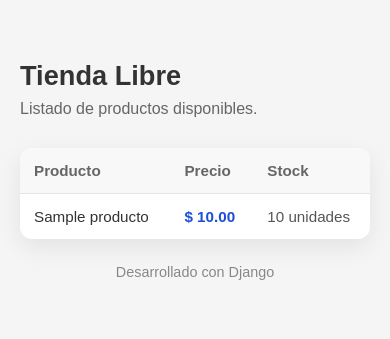
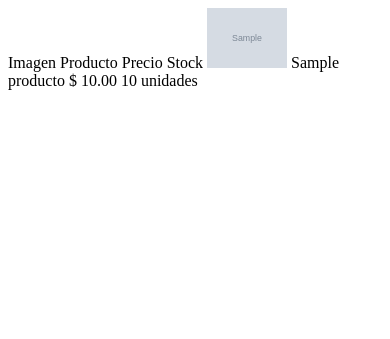
Before and after one commit to Villada-PG3/trabajo-practico-tienda-libre-tomasb2009, a Django app: page / in a window 390 px wide. Shown: the top 339 px of the page. Run offline with Django 5.2, Linux system fonts and the light colour scheme; tables that the repository leaves empty hold one stand-in row (values such as "Sample post"); grey boxes marked "Sample" are stand-in pictures.

Commit message:
clase 27-7

```diff
--- a/config/settings.py
+++ b/config/settings.py
@@ -116,3 +116,6 @@ USE_TZ = True
 # https://docs.djangoproject.com/en/6.0/howto/static-files/
 
 STATIC_URL = 'static/'
+
+MEDIA_URL = "/media/"
+MEDIA_ROOT = BASE_DIR / "media"
--- a/config/urls.py
+++ b/config/urls.py
@@ -1,31 +1,17 @@
-"""
-URL configuration for Ecommerce project.
-
-The `urlpatterns` list routes URLs to views. For more information please see:
-    https://docs.djangoproject.com/en/6.0/topics/http/urls/
-Examples:
-Function views
-    1. Add an import:  from my_app import views
-    2. Add a URL to urlpatterns:  path('', views.home, name='home')
-Class-based views
-    1. Add an import:  from other_app.views import Home
-    2. Add a URL to urlpatterns:  path('', Home.as_view(), name='home')
-Including another URLconf
-    1. Import the include() function: from django.urls import include, path
-    2. Add a URL to urlpatterns:  path('blog/', include('blog.urls'))
-"""
 from django.contrib import admin
 from django.urls import path
+from django.conf import settings
+from django.conf.urls.static import static
 
 from tiendalibre.views import productos
 
 urlpatterns = [
-    path('admin/', admin.site.urls),
-    # path('productos/', ProductosTemplateView.as_view())
-
-
-
-
-
+    path("admin/", admin.site.urls),
     path("", productos, name="productos"),
 ]
+
+if settings.DEBUG:
+    urlpatterns += static(
+        settings.MEDIA_URL,
+        document_root=settings.MEDIA_ROOT,
+    )
--- a/template/productos.html
+++ b/template/productos.html
@@ -1,121 +1,6 @@
-<!doctype html>
-<html lang="es">
-  <head>
-    <meta charset="UTF-8" />
-    <title>Tienda Libre</title>
-
-    <style>
-      * {
-        margin: 0;
-        padding: 0;
-        box-sizing: border-box;
-        font-family: Arial, Helvetica, sans-serif;
-      }
-
-      body {
-        background: #f5f5f5;
-        color: #333;
-      }
-
-      .container {
-        max-width: 900px;
-        margin: 60px auto;
-        padding: 0 20px;
-      }
-
-      h1 {
-        font-size: 2rem;
-        margin-bottom: 8px;
-      }
-
-      p {
-        color: #666;
-        margin-bottom: 30px;
-      }
-
-      .card {
-        background: white;
-        border-radius: 12px;
-        overflow: hidden;
-        box-shadow: 0 8px 25px rgba(0, 0, 0, 0.08);
-      }
-
-      table {
-        width: 100%;
-        border-collapse: collapse;
-      }
-
-      thead {
-        background: #f8f8f8;
-      }
-
-      th {
-        text-align: left;
-        padding: 18px 24px;
-        font-size: 0.9rem;
-        color: #666;
-        font-weight: 600;
-        border-bottom: 1px solid #e5e5e5;
-      }
-
-      td {
-        padding: 18px 24px;
-        border-bottom: 1px solid #eee;
-      }
-
-      tbody tr:last-child td {
-        border-bottom: none;
-      }
-
-      tbody tr:hover {
-        background: #fafafa;
-      }
-
-      .precio {
-        font-weight: bold;
-        color: #1d4ed8;
-      }
-
-      .stock {
-        color: #555;
-      }
-
-      .vacio {
-        text-align: center;
-        color: #888;
-        padding: 40px;
-      }
-
-      footer {
-        margin-top: 25px;
-        text-align: center;
-        color: #888;
-        font-size: 0.9rem;
-      }
-
-      @media (max-width: 600px) {
-        th,
-        td {
-          padding: 14px;
-          font-size: 0.95rem;
-        }
-
-        h1 {
-          font-size: 1.7rem;
-        }
-      }
-    </style>
-  </head>
-
-  <body>
-    <div class="container">
-      <h1>Tienda Libre</h1>
-      <p>Listado de productos disponibles.</p>
-
-      <div class="card">
-        <table>
 <thead>
   <tr>
+    <th>Imagen</th>
     <th>Producto</th>
     <th>Precio</th>
     <th>Stock</th>
@@ -125,6 +10,15 @@
 <tbody>
   {% for producto in productos %}
   <tr>
+    <td>
+      {% if producto.imagen %}
+      <img
+        src="{{ producto.imagen.url }}"
+        alt="{{ producto.nombre }}"
+        width="80"
+      />
+      {% else %} Sin imagen {% endif %}
+    </td>
     <td>{{ producto.nombre }}</td>
     <td class="precio">$ {{ producto.precio }}</td>
     <td class="stock">{{ producto.stock }} unidades</td>
@@ -132,14 +26,7 @@
 
   {% empty %}
   <tr>
-              <td colspan="3" class="vacio">No hay productos disponibles.</td>
+    <td colspan="4" class="vacio">No hay productos disponibles.</td>
   </tr>
   {% endfor %}
 </tbody>
-        </table>
-      </div>
-
-      <footer>Desarrollado con Django</footer>
-    </div>
-  </body>
-</html>
--- a/tiendalibre/admin.py
+++ b/tiendalibre/admin.py
@@ -1,6 +1,7 @@
 from django.contrib import admin
 
 # Register your models here.
-from tiendalibre.models import Producto
+from tiendalibre.models import Producto, Categoria
 
 admin.site.register(Producto)
+admin.site.register(Categoria)
--- a/tiendalibre/models.py
+++ b/tiendalibre/models.py
@@ -3,12 +3,38 @@ from django.db import models
 # Create your models here.
 
 
+class Categoria(models.Model):
+    nombre = models.CharField(max_length=100)
+    slug = models.SlugField(unique=True)
+
+    class Meta:
+        verbose_name = "Categoría"
+        verbose_name_plural = "Categorías"
+        ordering = ["nombre"]
+
+    def __str__(self):
+        return self.nombre
+
+
 class Producto(models.Model):
+    categoria = models.ForeignKey(
+        Categoria,
+        on_delete=models.CASCADE,
+        related_name="productos",
+        null=True,
+        blank=True,
+    )
     nombre = models.CharField(max_length=100)
     descripcion = models.TextField()
     precio = models.DecimalField(max_digits=10, decimal_places=2)
-    stock = models.IntegerField()
+    stock = models.IntegerField(default=0)
     marca = models.CharField(max_length=50, default="Marca Desconocida")
+    imagen = models.ImageField(
+        upload_to="productos/",
+        blank=True,
+        null=True
+    )
+    activo = models.BooleanField(default=True)
 
     def __str__(self):
         return f"{self.nombre} - {self.precio} - {self.stock}"
```
Also changed, not shown: media/productos/WhatsApp_Image_2026-07-13_at_19.58.11.jpeg (added), media/productos/darth-vader-helmet-illustration-for-kids-free-vector.jpg (added), tiendalibre/migrations/0003_categoria_producto_imagen_producto_categoria.py (added), tiendalibre/migrations/0004_producto_activo_alter_producto_stock.py (added). Lines whose indentation alone changed are shown as unchanged.
